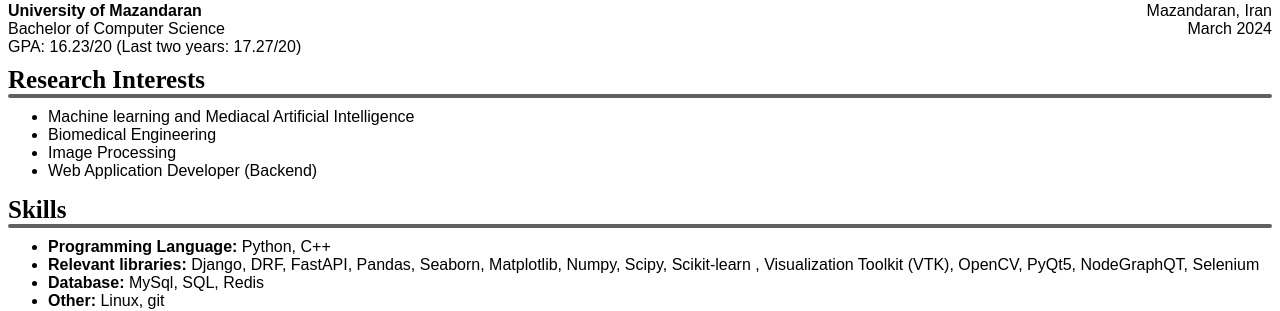
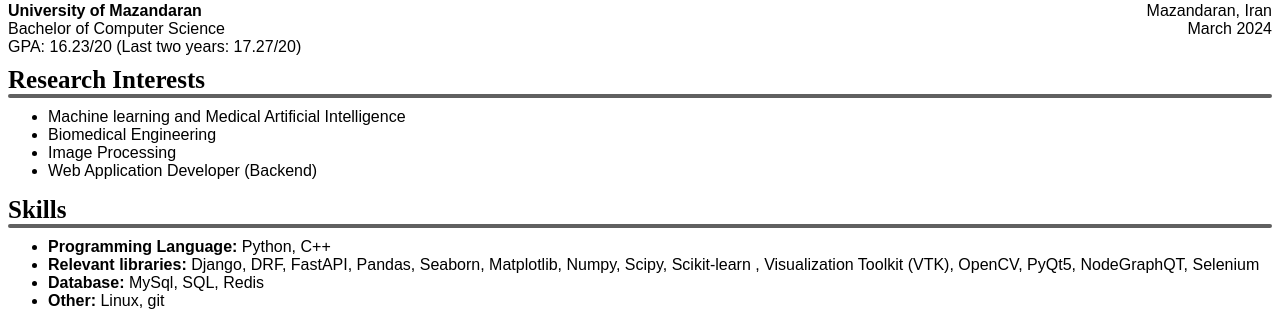
Before and after one commit to mostafasalarikhaniki/mostafasalarikhaniki.github.io, a Jekyll site: the page _pages/cv.html, which Jekyll copies as it is, in a window 1280 px wide. Shown: the part 158-469 px from the top of the page. Built offline with Jekyll 4.4.1, drawn with Linux system fonts in a browser that asks for light colours.

Commit message:
fix words

```diff
--- a/_pages/cv.html
+++ b/_pages/cv.html
@@ -88,7 +88,7 @@
     </h2>
 
     <ul>
-        <li>Machine learning and Mediacal Artificial Intelligence</li>
+        <li>Machine learning and Medical Artificial Intelligence</li>
         <li>Biomedical Engineering</li>
         <li>Image Processing</li>
         <li>Web Application Developer (Backend)</li>
```
